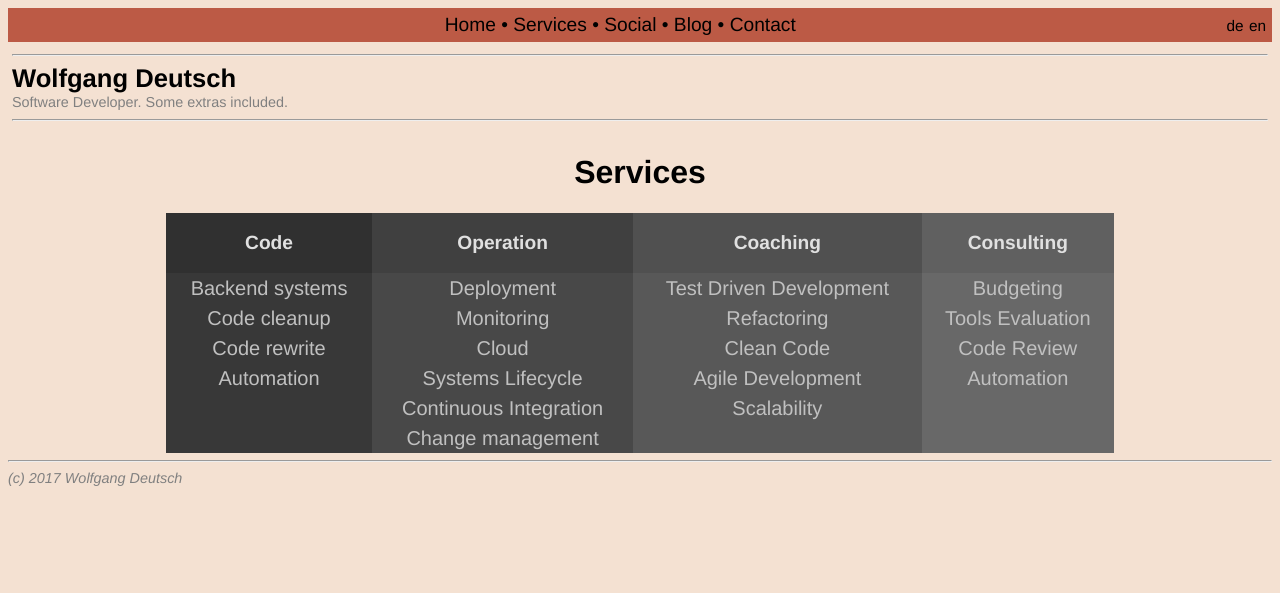
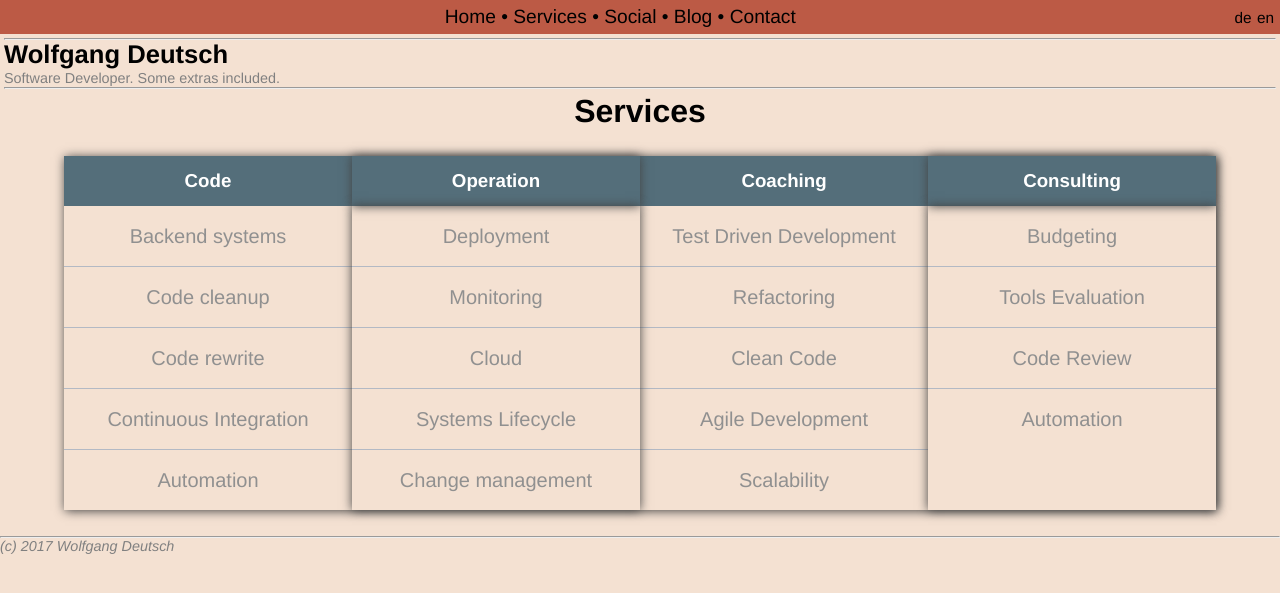
Before and after one commit to wolfgang-wdw/wolfgang-wdw.github.io, a Jekyll site: the page built from _pages/services_en.md, in a window 1280 px wide. Shown: the top 593 px of the page. Built offline with Jekyll 4.4.1, drawn with Linux system fonts in a browser that asks for light colours.

Commit message:
add some fancy styling to services table

```diff
--- a/_config.yml
+++ b/_config.yml
@@ -44,6 +44,7 @@ services:
         - { name: 'Backend systems', href_base: 'backend_systems' }
         - { name: 'Code cleanup', href_base: 'code_cleanup' }
         - { name: 'Code rewrite', href_base: 'code_rewrite' }
+        - { name: 'Continuous Integration', href_base: 'continous_integration'}
         - { name: 'Automation', href_base: 'automation'}
     - name: Operation
       id: operation
@@ -52,7 +53,6 @@ services:
         - { name: 'Monitoring', href_base: 'monitoring'}
         - { name: 'Cloud', href_base: 'cloud'}
         - { name: 'Systems Lifecycle', href_base: 'systems_lifecycle'}
-        - { name: 'Continuous Integration', href_base: 'continous_integration'}
         - { name: 'Change management', href_base: 'change_management'}
     - name: Coaching
       id: coaching
@@ -76,6 +76,7 @@ services:
         - { name: 'Backend Systeme', href_base: 'backend_systems' }
         - { name: 'Code Bereinigung', href_base: 'code_cleanup' }
         - { name: 'Code Erneuerung', href_base: 'code_rewrite' }
+        - { name: 'Continuous Integration', href_base: 'continous_integration'}
         - { name: 'Automatisierung', href_base: 'automation'}
     - name: Operation
       id: operation
@@ -84,7 +85,6 @@ services:
         - { name: 'Monitoring', href_base: 'monitoring'}
         - { name: 'Cloud', href_base: 'cloud'}
         - { name: 'System Lebenszyklus', href_base: 'systems_lifecycle'}
-        - { name: 'Continuous Integration', href_base: 'continous_integration'}
         - { name: 'Änderungs management', href_base: 'change_management'}
     - name: Coaching
       id: coaching
--- a/_includes/services.html
+++ b/_includes/services.html
@@ -1,33 +1,13 @@
-<!-- <div id="fancy_list">
-<ul>
+<div class="Table">
   {% for service in site.services[page.lang] %}
-  <li><b>{{ service.name }}</b></li>
-  <ul>
-  {% for section in service.sections %}
-    {% assign full_href = '/services/'
-    | append: service.id
-    | append: "/" | append: section.href_base
-    | append: '_' | append: page.lang %}
-    <li><a href='{{ full_href | relative_url }}' class='service_href'>{{ section.name }}</a></li>
-  {% endfor %}
-  </ul>
-{% endfor %}
-</ul>
-</div>
- -->
-
- <div class="Table">
-    <div class="Heading">
-        {% for service in site.services[page.lang] %}
-            <div class="Cell" style="background-color: {{ site.service_colors[service.id].header }};">
-                <p>{{ service.name }}</p>
+        <div class="Cell">
+            <h3 class="service_table_name">{{ service.name }}</h3>
         </div>
   {% endfor %}
-    </div>
   <div class="Row">
       {% for service in site.services[page.lang] %}
-        <div class="Cell" style="background-color: {{ site.service_colors[service.id].column }};">
-            <div id="fancy_list">
+      <div class="Cell">
+          <div id="service_sections_list">
             <ul>
             {% for section in service.sections %}
               {% assign full_href = '/services/'
--- a/css/style.scss
+++ b/css/style.scss
@@ -9,24 +9,15 @@
 
 @import 'settings';
 
+* {margin: 0; padding: 0;}
+
 .Table {
     display: table;
-    width: 75%;
+    width: 90%;
     margin: auto;
-}
-
-.Title {
-    display: table-caption;
-    text-align: center;
-    font-weight: bold;
-    font-size: larger;
-}
-
-.Heading {
-    display: table-row;
-    font-weight: bold;
-    text-align: center;
-    font-size: 120%;
+    margin-top: 2%;
+    margin-bottom: 2%;
+    box-shadow: 1px 1px 10px #424242;
 }
 
 .Row {
@@ -34,38 +25,49 @@
 }
 
 .Cell {
+    h3.service_table_name {
+			background-color: #546e7a;
+			padding: 5%;
+      color: #fff;
+		}
+    position: relative;
+		z-index: 10;
     display: table-cell;
     color: #E0E0E0;
+    box-sizing: border-box;
       // border: solid;
       // border-width: thin;
-    padding-left: 5px;
-    padding-right: 5px;
     text-align: center;
+    width: 25%;
+
+    &:nth-child(2n){box-shadow: 0px 0px 10px #424242; z-index:100;}
+
 }
 
-#fancy_list {
+#service_sections_list {
   width: 100%;
   margin: 0%;
 }
 
-#fancy_list ul {
+#service_sections_list ul {
   list-style-type: none;
   margin: 0;
   padding: 0;
 }
 
-#fancy_list li {
+#service_sections_list li {
   font: 200 20px/1.5 $font-family;
-  //border-bottom: 1px solid #ccc;
+  border-bottom: 1px solid #B3B9C4;
+  padding: 15px;
 }
 
-#fancy_list li:last-child {
+#service_sections_list li:last-child {
   border: none;
 }
 
-#fancy_list li a {
+#service_sections_list li a {
   text-decoration: none;
-  color: #C0C0C0;
+  color: #909090;
 
   -webkit-transition: font-size 0.3s ease, background-color 0.3s ease;
   -moz-transition: font-size 0.3s ease, background-color 0.3s ease;
@@ -76,7 +78,7 @@
   width: 100%;
 }
 
-#fancy_list li a:hover {
+#service_sections_list li a:hover {
   //font-size: 120%;
   background: $list-hover-background-color;
   color: $list-hover-color;
```
Lines whose indentation alone changed are shown as unchanged.
